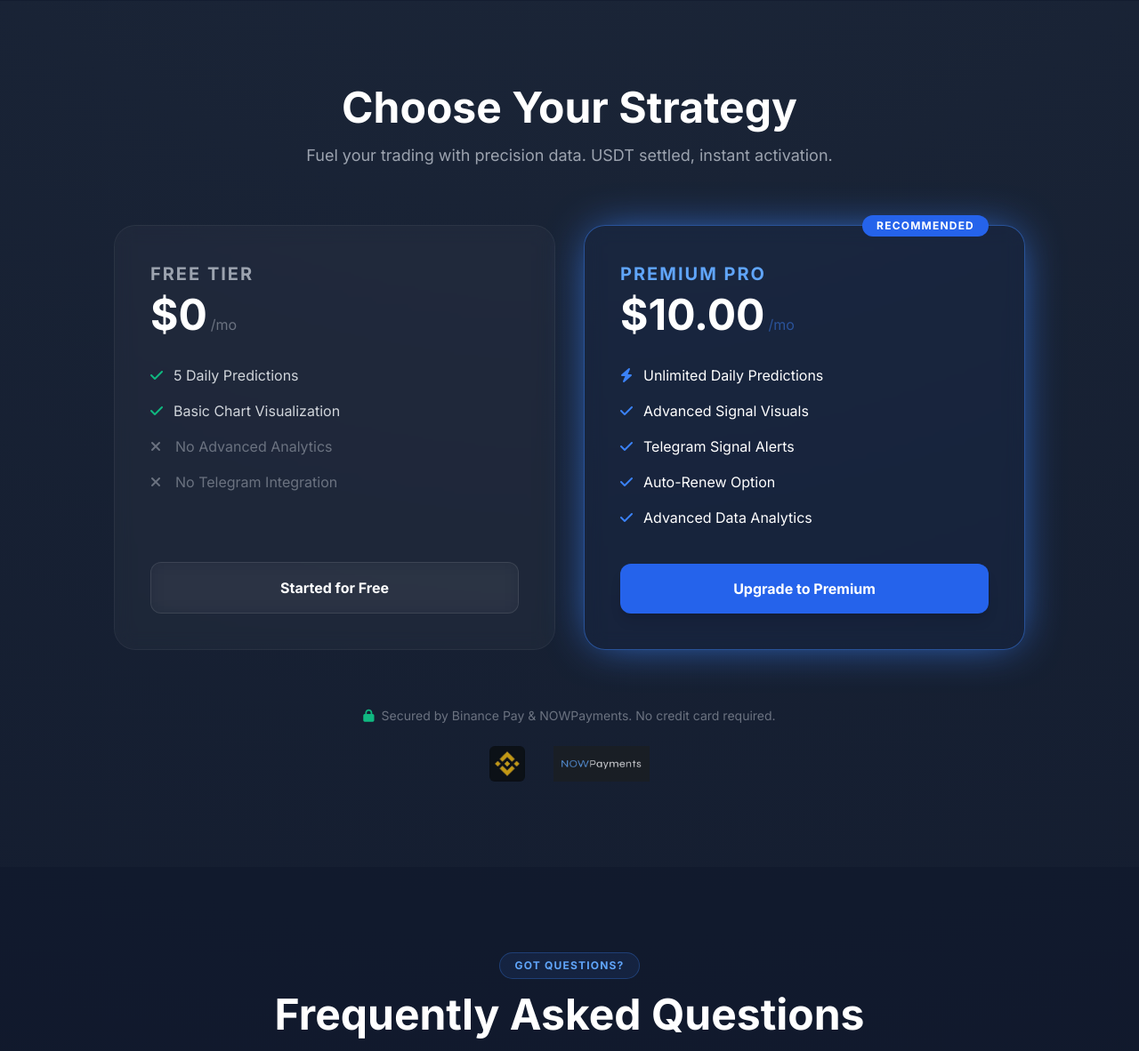
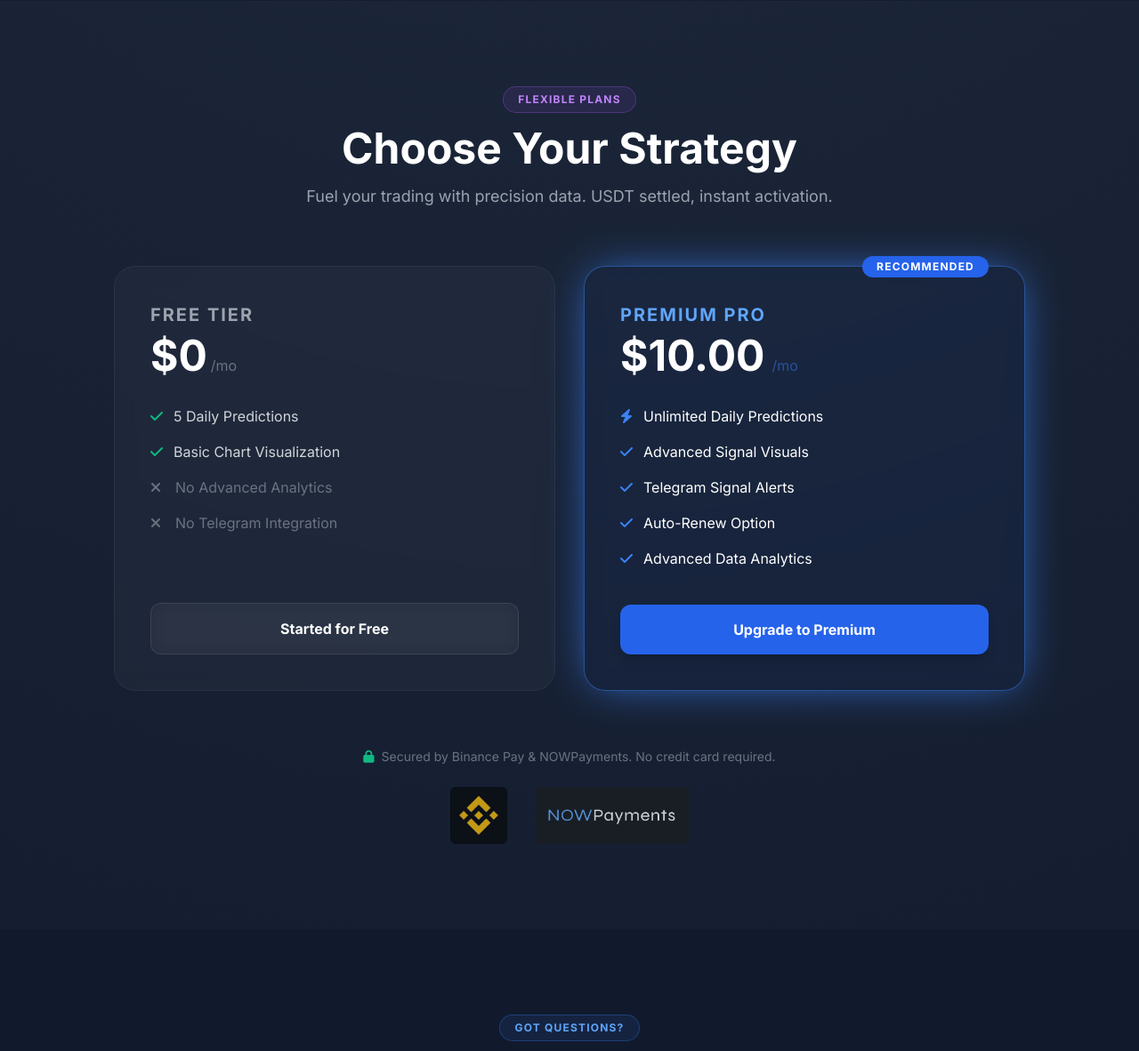
Before and after one commit to ArkaKarmoker/BinaryFusion, a Django app: page / in a window 1280 px wide. Shown: the part 3648-4830 px from the top of the page at 89% size. Run offline with Django 5.2, Linux system fonts and the light colour scheme; some libraries are stand-ins or nearby versions.

Commit message:
Added Dynamic Pricing in Landing Page

```diff
--- a/predictor/views.py
+++ b/predictor/views.py
@@ -6,7 +6,8 @@ from django.views.decorators.csrf import csrf_exempt
 from yahooquery import search
 import json
 import logging
-from .models import Prediction, EconomicCalendar # Added EconomicCalendar import
+from .models import Prediction, EconomicCalendar
+from accounts.models import SubscriptionSettings
 from django.utils import timezone
 
 # Set up logging
@@ -129,4 +130,11 @@ def get_calendar_data(request):
 def landing_page(request):
     # if request.user.is_authenticated:
     #     return redirect('app') # Optional: Auto-redirect logged in users to the dashboard
-    return render(request, 'predictor/index.html')
+
+    # --- ADDED: Fetch Subscription Settings to pass to template ---
+    sub_settings = SubscriptionSettings.objects.first()
+
+    context = {
+        'sub_settings': sub_settings,
+    }
+    return render(request, 'predictor/index.html', context)
--- a/templates/predictor/index.html
+++ b/templates/predictor/index.html
@@ -284,6 +284,15 @@
 
     <section id="pricing" class="py-24 px-6">
         <div class="max-w-7xl mx-auto text-center mb-16 text-balance">
+            {% if sub_settings.is_discounted %}
+            <span class="px-4 py-1.5 rounded-full border border-amber-500/30 bg-amber-500/10 text-amber-400 text-xs font-bold uppercase tracking-widest mb-4 inline-block">
+                <i class="fa-solid fa-tag mr-1"></i> Special Discount Active
+            </span>
+            {% else %}
+            <span class="px-4 py-1.5 rounded-full border border-purple-500/30 bg-purple-500/10 text-purple-400 text-xs font-bold uppercase tracking-widest mb-4 inline-block">
+                Flexible Plans
+            </span>
+            {% endif %}
             <h2 class="text-3xl md:text-5xl font-bold mb-4 text-white text-balance">Choose Your Strategy</h2>
             <p class="text-gray-400 text-lg">Fuel your trading with precision data. USDT settled, instant activation.</p>
         </div>
@@ -325,11 +334,14 @@
 
                 <div class="mb-8">
                     <h3 class="text-xl font-bold text-blue-400 mb-2 uppercase tracking-widest">Premium Pro</h3>
-                    <div class="flex items-baseline space-x-1">
-                        <span class="text-5xl font-bold text-white">{% if is_discounted %}${{ effective_price }}{% else %}${{ regular_price|default:"10.00" }}{% endif %}</span>
+                    <div class="flex items-baseline space-x-2">
+                        {% if sub_settings.is_discounted %}
+                        <span class="text-3xl font-bold text-gray-500 line-through">${{ sub_settings.price }}</span>
+                        {% endif %}
+                        <span class="text-5xl font-bold text-white">${{ sub_settings.effective_price|default:"10.00" }}</span>
                         <span class="text-blue-500/50">/mo</span>
                     </div>
-                    {% if is_discounted %}
+                    {% if sub_settings.is_discounted %}
                     <p class="text-sm text-emerald-500 font-semibold mt-2">Special discount applied!</p>
                     {% endif %}
                 </div>
@@ -364,8 +376,8 @@
                 <p>Secured by Binance Pay & NOWPayments. No credit card required.</p>
             </div>
             <div class="flex items-center justify-center space-x-8 opacity-80 hover:opacity-100 transition-opacity duration-300">
-                <img src="{% static 'images/binance_logo.jpg' %}" alt="Binance Pay" class="h-8 md:h-10 rounded-md object-contain">
-                <img src="{% static 'images/nowpayments_logo.png' %}" alt="NOWPayments" class="h-8 md:h-10 object-contain">
+                <img src="{% static 'images/binance_logo.jpg' %}" alt="Binance Pay" class="h-12 md:h-16 rounded-md object-contain">
+                <img src="{% static 'images/nowpayments_logo.png' %}" alt="NOWPayments" class="h-12 md:h-16 object-contain">
             </div>
         </div>
     </section>
@@ -485,6 +497,10 @@
             <div class="mt-8 text-center text-[10px] text-gray-600 leading-relaxed uppercase tracking-widest max-w-3xl mx-auto">
                 Disclaimer: BinaryFusion is a data analytics tool developed as a university project. We do not provide financial advice. Trading involves high risk.
             </div>
+
+            <div class="mt-6 text-center text-xs text-gray-500">
+                Developed with <i class="fa-solid fa-heart text-red-500 mx-1"></i> by <a href="https://github.com/ArkaKarmoker" target="_blank" class="text-white hover:text-blue-400 transition font-medium">Arka Karmoker</a>
+            </div>
         </div>
     </footer>
 
```
